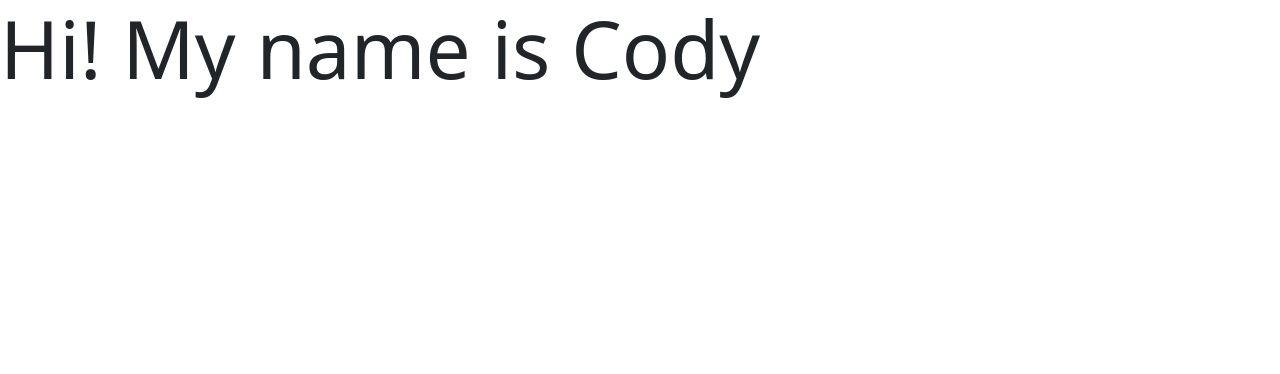
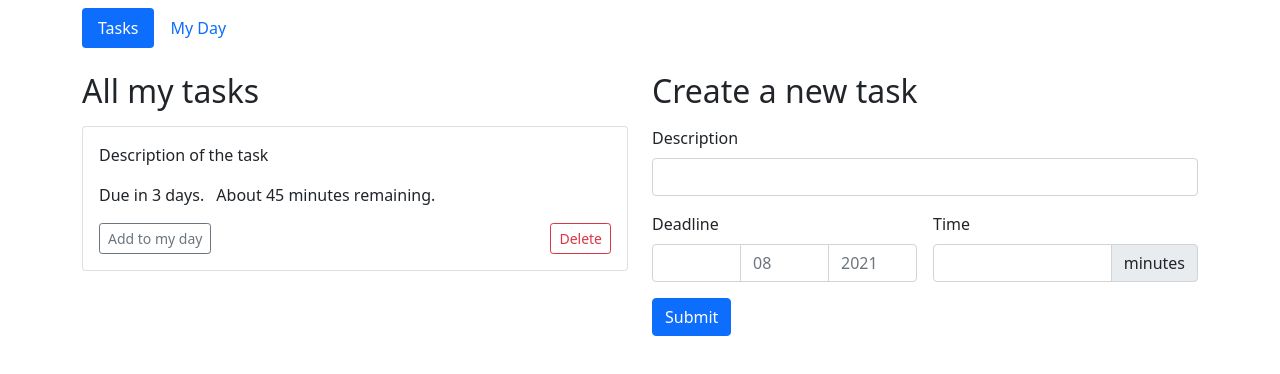
Before and after one commit to AlexandreKrantz/TOP_ToDo, a website built with webpack: page dist/index.html in a window 1280 px wide. Built offline with nearby package versions, Linux system fonts and the light colour scheme.

Commit message:
Tasks HTML template

```diff
--- a/src/index.js
+++ b/src/index.js
@@ -2,16 +2,4 @@
 import 'bootstrap';
 import './scss/app.scss';
 
-// import your function
-import myName from './myName';
-
-function component() {
-  const element = document.createElement('div');
-
-  // use your function!
-  element.innerHTML = myName('Cody');
-  element.classList.add('display-1')
-  return element;
-}
-
-document.body.appendChild(component());
+// import classes
--- a/src/myName.js
+++ /dev/null
@@ -1,3 +0,0 @@
-const myName = (name) => 'Hi! My name is ' + name;
-
-export default myName
```
Also changed, not shown: dist/index.html, dist/main.js.
